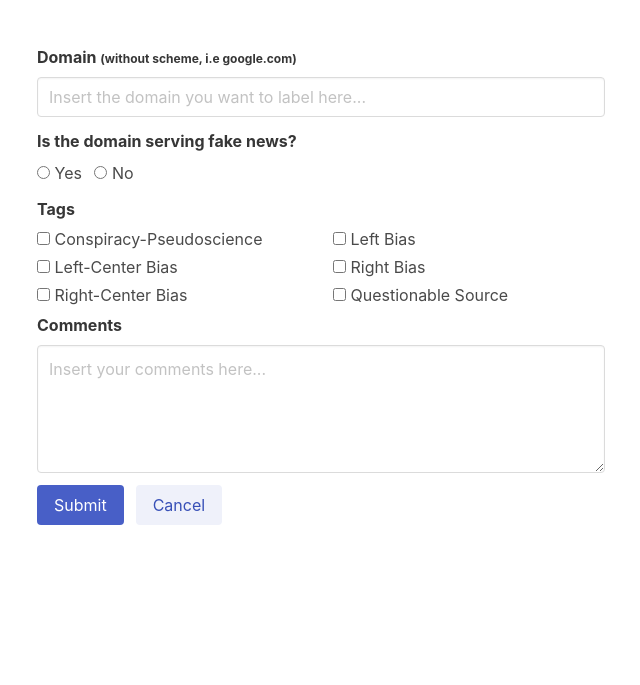
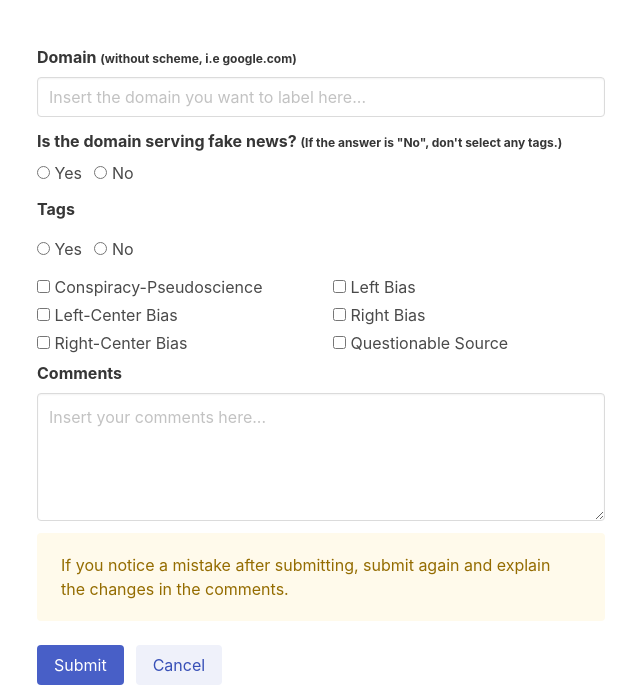
Before and after one commit to dimspith/fn-blacklist, a browser extension: page src/labelling.html in a window 1280 px wide. Shown: the part 166-851 px from the top of the page, without its empty margins (319-959 px from the left). Before the commit the page ends 800 px from the top, so only its background shows below. Drawn offline with Linux system fonts and the light colour scheme.

Commit message:
Fix bugs

```diff
--- a/src/js/labelling.js
+++ b/src/js/labelling.js
@@ -1,11 +1,13 @@
 // Prevent form from redirecting
 u('form').handle('submit', async e => {
-    const formData = new FormData(e.target);
-    const options = {
-        method: 'POST',
-        body: formData
-    };
-    chrome.storage.local.get(['api'], data => {
+    chrome.storage.local.get(['api', 'token'], data => {
+        const formData = new FormData(e.target);
+        formData.append('token', data.token);
+        const options = {
+            method: 'POST',
+            body: formData
+        };
+        console.log(formData);
         fetch(data.api + "/api/label", options )
             .then( response => response.json() )
             .then( response => {
--- a/src/labelling.html
+++ b/src/labelling.html
@@ -29,7 +29,7 @@
                 </div>
 
                 <div class="field">
-                    <label class="label">Is the domain serving fake news?</label>
+                    <label class="label">Is the domain serving fake news? <small class="is-size-7">(If the answer is "No", don't select any tags.)</small></label>
                     <div class="control">
                         <label class="radio">
                             <input type="radio" name="is-fake" value="true" required>
@@ -45,6 +45,16 @@
                 <div class="field mb-4">
                     <label class="label mb-4">Tags</label>
                     <div class="columns is-multiline">
+                        <div class="column is-full control">
+                            <label class="radio">
+                                <input type="radio" name="left--fake" value="true" required>
+                                Yes
+                            </label>
+                            <label class="radio">
+                                <input type="radio" name="is-fake" value="false" required>
+                                No
+                            </label>
+                        </div>
                         <label class="column is-half py-1 checkbox">
                             <input type="checkbox" name="tag-conspiracy-pseudoscience" value="true">
                             Conspiracy-Pseudoscience
@@ -78,7 +88,9 @@
                         <textarea class="textarea" name="comments" placeholder="Insert your comments here..."></textarea>
                     </div>
                 </div>
-
+                <div class="notification is-warning is-light">
+                    If you notice a mistake after submitting, submit again and explain the changes in the comments.
+                </div>
                 <div class="field is-grouped">
                     <div class="control">
                         <button class="button is-link">Submit</button>
```
Also changed, not shown: src/js/utils.js (+8 -3 lines).
